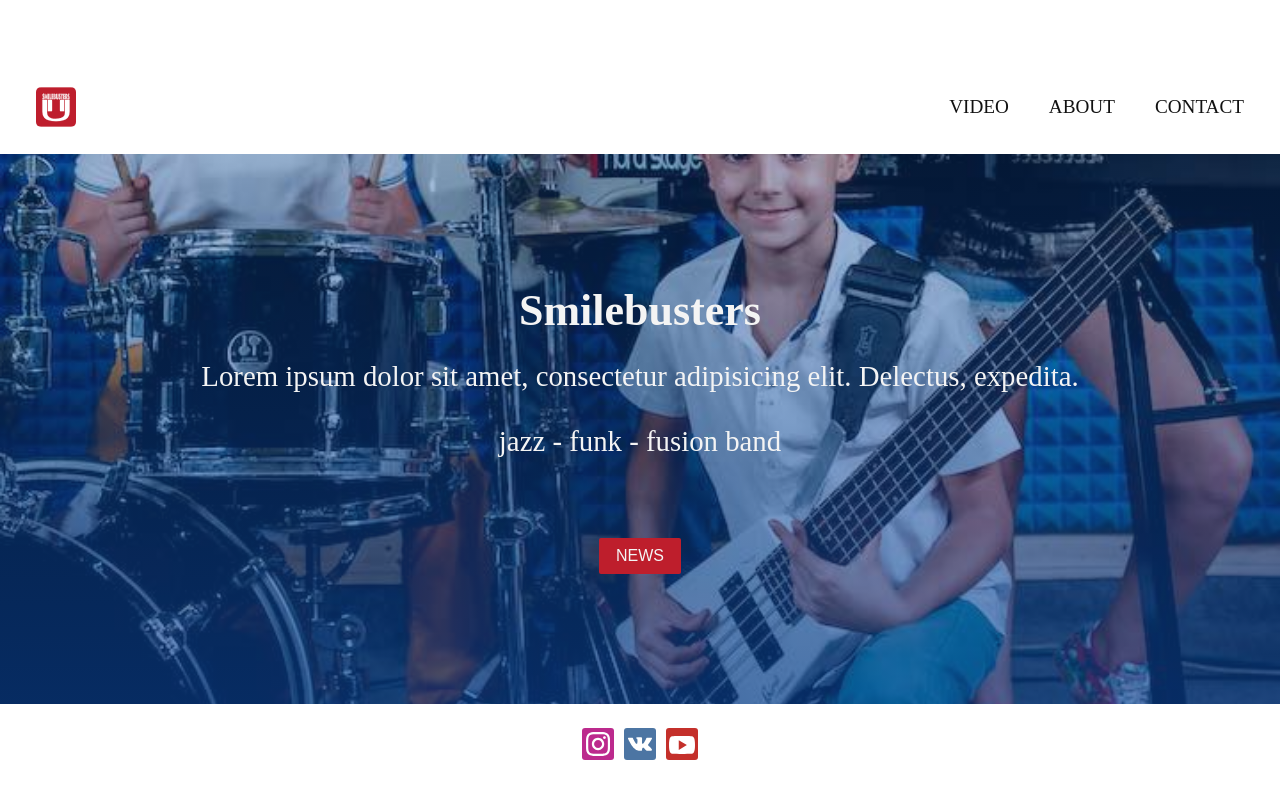
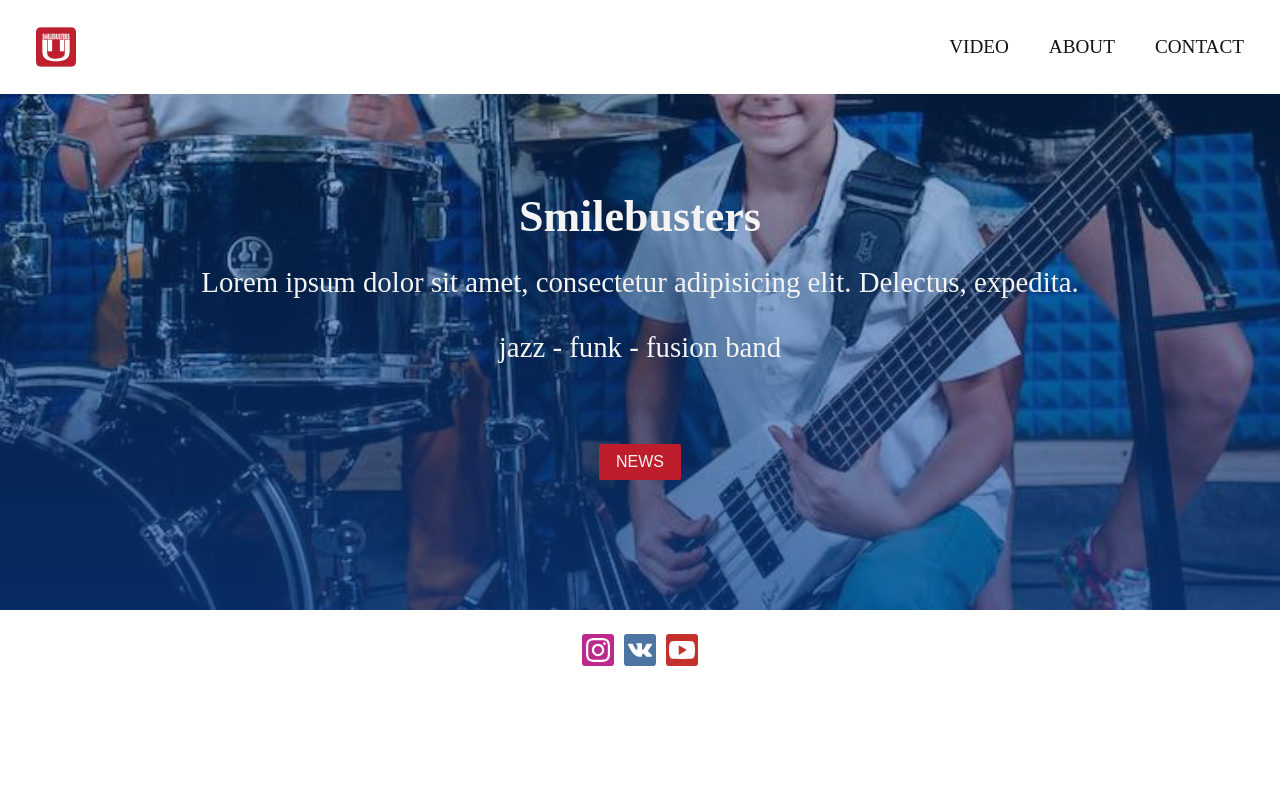
Before and after one commit to eelok/smilebusters, a React (Create React App) app: page / in a window 1280 px wide. Built offline with nearby package versions, Linux system fonts and the light colour scheme.

Commit message:
make header to be on top of the page

```diff
--- a/src/components/header/header.scss
+++ b/src/components/header/header.scss
@@ -18,7 +18,6 @@
 
 
   @media(min-width: 769px) {
-    position: static;
     padding: 1rem;
     justify-content: space-between;
     align-items: center;
```
